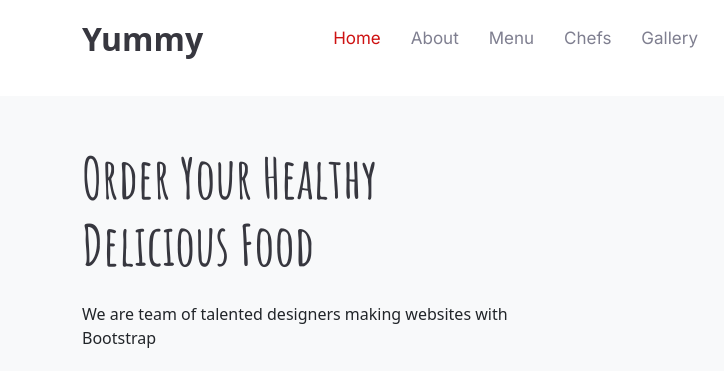
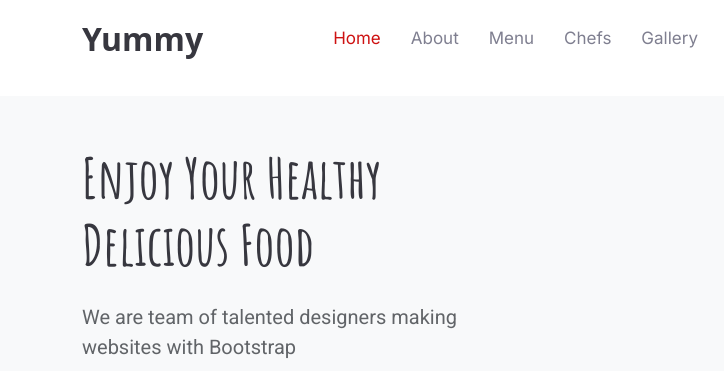
Before and after one commit to Dharmishtha-Praxinfo/Yummy_bootstrap, a plain HTML site: page Index.html in a window 1280 px wide. Shown: the top 371 px of the page, 0-724 px from the left. Drawn offline with nearby package versions, Linux system fonts and the light colour scheme.

Commit message:
Updated img/css files

```diff
--- a/CSS/Style.css
+++ b/CSS/Style.css
@@ -70,9 +70,10 @@ body {
 }
 
 .hero .hero-left p {
-    color: #212529;
+    color: color-mix(in srgb, #212529, transparent 30%);;
     font-size: 20px;
-    font-size: var(--default-font);
+    font-family: var(--default-font);
+    font-weight: 400;
 }
 
 .hero .hero-left .hero-btns a {
--- a/Index.html
+++ b/Index.html
@@ -97,7 +97,7 @@
         <div class="container">
             <div class="row gy-4 justify-content-center justify-content-lg-between">
                 <div class="col-lg-5 order-lg-1 order-2 mt-5 justify-content-center d-flex flex-column hero-left">
-                    <h1 class="mb-4">Order Your Healthy <br> Delicious Food</h1>
+                    <h1 class="mb-4">Enjoy Your Healthy <br> Delicious Food</h1>
                     <p class="mb-4">We are team of talented designers making websites with Bootstrap</p>
 
                     <div class="hero-btns pt-3">
```
